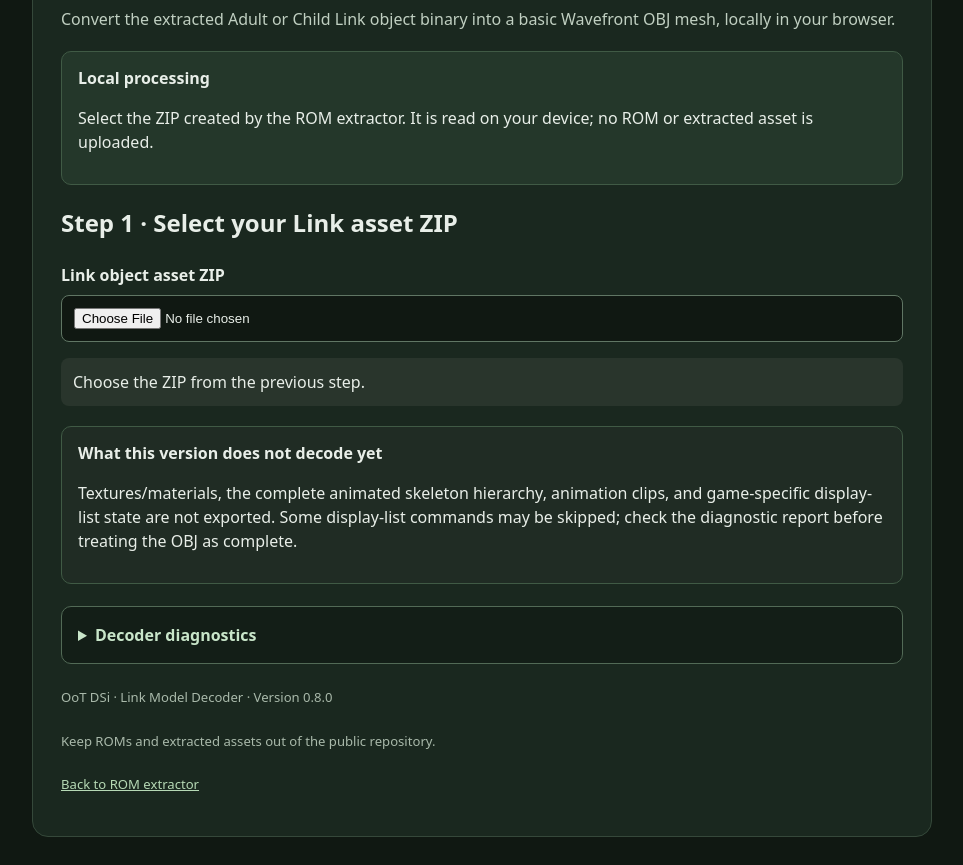
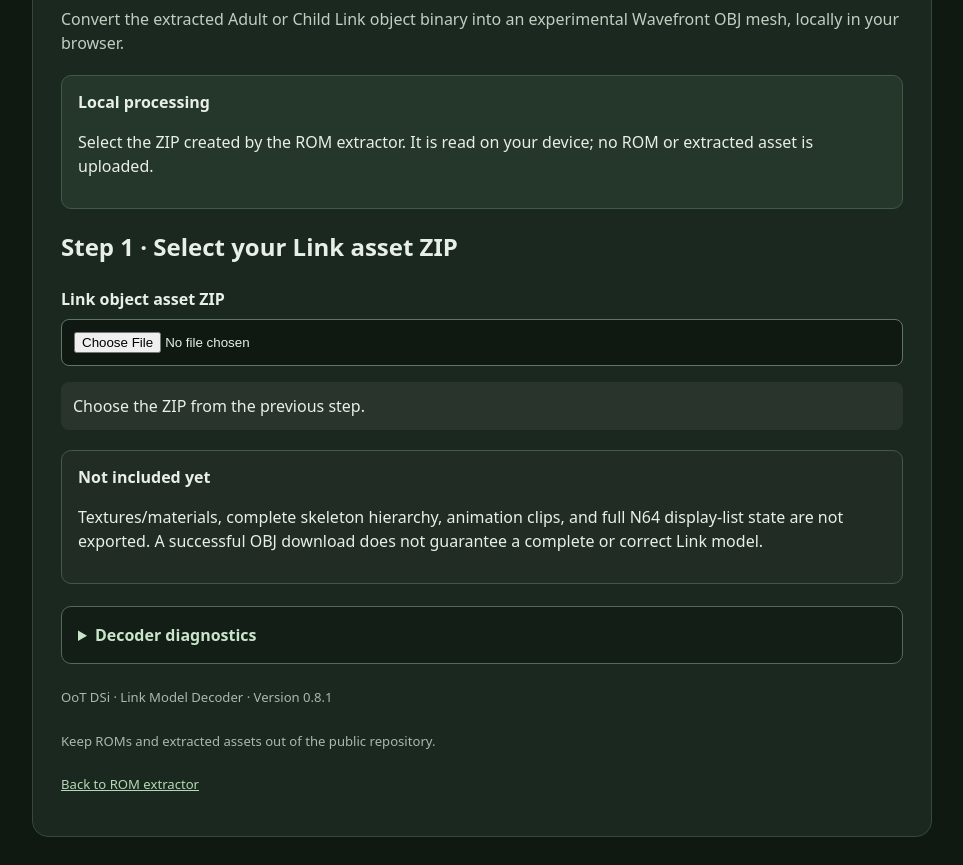
Before and after one commit to tastysoup10-blip/oot-dsi, a plain HTML site: page rom-tool/model-decoder/index.html in a window 1280 px wide. Shown: the part 165-1030 px from the top of the page, without its empty margins (158-1121 px from the left). Drawn offline with Linux system fonts and the light colour scheme.

Commit message:
Bump model decoder to 0.8.1

```diff
--- a/rom-tool/model-decoder/index.html
+++ b/rom-tool/model-decoder/index.html
@@ -1,11 +1,11 @@
 <!doctype html>
-<html lang="en"><head><meta charset="utf-8"><meta name="viewport" content="width=device-width,initial-scale=1"><meta name="theme-color" content="#17251d"><title>OoT DSi — Link Model Decoder</title><link rel="stylesheet" href="../style.css?v=0.8.0"></head>
+<html lang="en"><head><meta charset="utf-8"><meta name="viewport" content="width=device-width,initial-scale=1"><meta name="theme-color" content="#17251d"><title>OoT DSi — Link Model Decoder</title><link rel="stylesheet" href="../style.css?v=0.8.1"></head>
 <body><main class="panel"><p class="eyebrow">OOT DSI PROJECT · MODEL TOOLS</p><h1>Link Model Decoder</h1>
-<p class="intro">Convert the extracted Adult or Child Link object binary into a basic Wavefront OBJ mesh, locally in your browser.</p>
+<p class="intro">Convert the extracted Adult or Child Link object binary into an experimental Wavefront OBJ mesh, locally in your browser.</p>
 <section class="notice"><strong>Local processing</strong><p>Select the ZIP created by the ROM extractor. It is read on your device; no ROM or extracted asset is uploaded.</p></section>
 <h2>Step 1 · Select your Link asset ZIP</h2><label class="file-label" for="bundle">Link object asset ZIP</label><input id="bundle" type="file" accept=".zip,application/zip">
 <div id="status" class="status" role="status" aria-live="polite">Choose the ZIP from the previous step.</div>
-<section id="decode" class="details" hidden><h2>Step 2 · Decode model geometry</h2><label class="file-label" for="variant">Character</label><select id="variant"><option value="adult">Adult Link</option><option value="child">Child Link</option></select><p id="summary" class="intro"></p><button id="run" type="button">Decode geometry and download OBJ</button><p class="intro">The first decoder pass interprets N64 vertex data and F3DEX2 triangle/display-list commands using the published object offset catalog. It exports separate named mesh groups into one OBJ.</p></section>
-<section class="notice muted"><strong>What this version does not decode yet</strong><p>Textures/materials, the complete animated skeleton hierarchy, animation clips, and game-specific display-list state are not exported. Some display-list commands may be skipped; check the diagnostic report before treating the OBJ as complete.</p></section>
+<section id="decode" class="details" hidden><h2>Step 2 · Decode model geometry</h2><label class="file-label" for="variant">Character</label><select id="variant"><option value="adult">Adult Link</option><option value="child">Child Link</option></select><p id="summary" class="intro"></p><button id="run" type="button">Decode geometry and download OBJ</button><p class="intro">Version 0.8.1 fixes the F3DEX2 TRI2 index decoding, rejects invalid and degenerate faces, and reports skipped commands and invalid vertex references. This remains experimental; compare the exported mesh in a 3D viewer.</p></section>
+<section class="notice muted"><strong>Not included yet</strong><p>Textures/materials, complete skeleton hierarchy, animation clips, and full N64 display-list state are not exported. A successful OBJ download does not guarantee a complete or correct Link model.</p></section>
 <details class="dev-panel"><summary>Decoder diagnostics</summary><pre id="log" class="dev-log">Waiting for ZIP.</pre></details>
-<p class="foot">OoT DSi · Link Model Decoder · Version 0.8.0</p><p class="foot">Keep ROMs and extracted assets out of the public repository.</p><p class="foot"><a href="../">Back to ROM extractor</a></p></main><script src="app.js?v=0.8.0"></script></body></html>
+<p class="foot">OoT DSi · Link Model Decoder · Version 0.8.1</p><p class="foot">Keep ROMs and extracted assets out of the public repository.</p><p class="foot"><a href="../">Back to ROM extractor</a></p></main><script src="app.js?v=0.8.1"></script></body></html>
```
